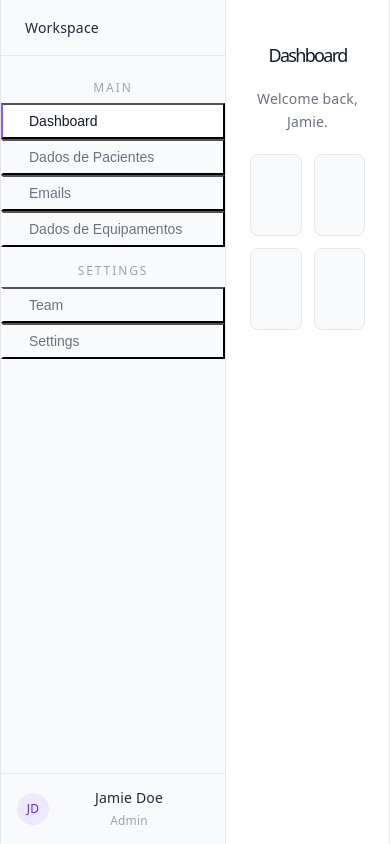
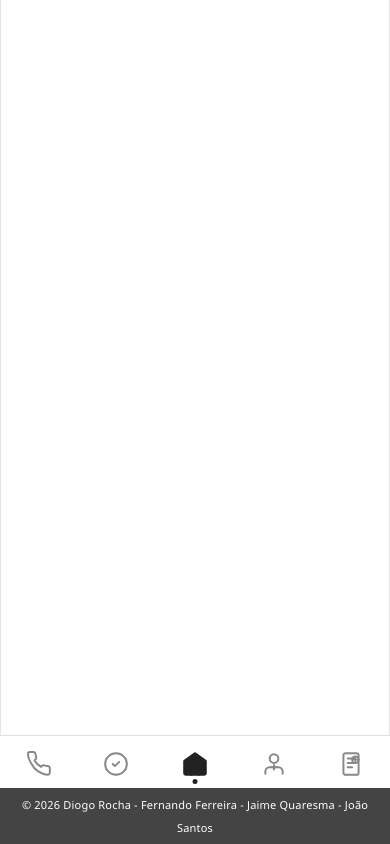
Before and after one commit to fernandoferreira-dev/pcmr, a React (Vite) app in the folder mobile-app/: page / in a window 390 px wide. Both pictures are taken after typing "Sample", "Sample123" into the empty fields and a click on the button "Login". Built offline with nearby package versions, Linux system fonts and the light colour scheme.

Commit message:
feat: mobile app navbar added chore: fixed formatting

```diff
--- a/mobile-app/src/App.tsx
+++ b/mobile-app/src/App.tsx
@@ -1,6 +1,6 @@
 import { useState } from 'react'
 import LoginPage from './pages/login-page'
-import SidebarComponent from './components/side-bar-component'
+import MainPage from './pages/main-page'
 
 function App() {
   const [page, setPage] = useState<'login' | 'dashboard'>('login')
@@ -8,7 +8,7 @@ function App() {
   return page === 'login' ? (
     <LoginPage onLogin={() => setPage('dashboard')}/>
   ) : (
-    <SidebarComponent />
+    <MainPage/>
   )
 }
 
--- a/mobile-app/src/components/admin-dashboard-component.tsx
+++ b/mobile-app/src/components/admin-dashboard-component.tsx
@@ -1,4 +1,4 @@
-import "../styles/styles.css";
+import '../styles/styles.css';
 
 declare function sendPrompt(prompt: string): void;
 
--- /dev/null
+++ b/mobile-app/src/components/nav-bar-component.tsx
@@ -0,0 +1,110 @@
+import { useState, type JSX } from "react";
+import '../styles/styles.css';
+
+interface IconProps {
+  active: boolean;
+}
+
+interface NavItem {
+  id: string;
+  label: string;
+  icon: (props: IconProps) => JSX.Element;
+}
+
+interface NavBarProps {
+  onNavigate?: (id: string) => void;
+}
+
+const NAV_ITEMS: NavItem[] = [
+  {
+    id: "contact",
+    label: "Contact",
+    icon: ({ active }: IconProps) => (
+      <svg viewBox="0 0 24 24" fill="none" stroke="currentColor" strokeWidth={active ? 2.2 : 1.8} strokeLinecap="round" strokeLinejoin="round" width={26} height={26}>
+        <path d="M22 16.92v3a2 2 0 0 1-2.18 2 19.79 19.79 0 0 1-8.63-3.07A19.5 19.5 0 0 1 4.8 11.6 19.79 19.79 0 0 1 1.72 3 2 2 0 0 1 3.7 1h3a2 2 0 0 1 2 1.72 12.84 12.84 0 0 0 .7 2.81 2 2 0 0 1-.45 2.11L7.91 8.7a16 16 0 0 0 6 6l1.06-1.06a2 2 0 0 1 2.11-.45 12.84 12.84 0 0 0 2.81.7A2 2 0 0 1 22 15.92z" />
+      </svg>
+    ),
+  },
+  {
+    id: "status",
+    label: "Status",
+    icon: ({ active }: IconProps) => (
+      <svg viewBox="0 0 24 24" fill="none" stroke="currentColor" strokeWidth={active ? 2.2 : 1.8} strokeLinecap="round" strokeLinejoin="round" width={26} height={26}>
+        <circle cx="12" cy="12" r="10" />
+        <path d="M9 12l2 2 4-4" />
+      </svg>
+    ),
+  },
+  {
+    id: "home",
+    label: "Home",
+    icon: ({ active }: IconProps) => (
+      <svg viewBox="0 0 24 24" fill={active ? "currentColor" : "none"} stroke="currentColor" strokeWidth={active ? 2.2 : 1.8} strokeLinecap="round" strokeLinejoin="round" width={28} height={28}>
+        <path d="M3 9.5L12 3l9 6.5V20a1 1 0 0 1-1 1H4a1 1 0 0 1-1-1V9.5z" />
+        <path d="M9 21V12h6v9" stroke="currentColor" strokeWidth={active ? 2.2 : 1.8} fill="none" />
+      </svg>
+    ),
+  },
+  {
+    id: "doctor",
+    label: "Doctor",
+    icon: ({ active }: IconProps) => (
+      <svg viewBox="0 0 24 24" fill="none" stroke="currentColor" strokeWidth={active ? 2.2 : 1.8} strokeLinecap="round" strokeLinejoin="round" width={26} height={26}>
+        <path d="M20 21v-2a4 4 0 0 0-4-4H8a4 4 0 0 0-4 4v2" />
+        <circle cx="12" cy="7" r="4" />
+        <line x1="12" y1="13" x2="12" y2="17" />
+        <line x1="10" y1="15" x2="14" y2="15" />
+      </svg>
+    ),
+  },
+  {
+    id: "records",
+    label: "Records",
+    icon: ({ active }: IconProps) => (
+      <svg viewBox="0 0 24 24" fill="none" stroke="currentColor" strokeWidth={active ? 2.2 : 1.8} strokeLinecap="round" strokeLinejoin="round" width={26} height={26}>
+        <rect x="5" y="2" width="14" height="20" rx="2" ry="2" />
+        <line x1="9" y1="7" x2="15" y2="7" />
+        <line x1="9" y1="11" x2="15" y2="11" />
+        <line x1="9" y1="15" x2="13" y2="15" />
+        <circle cx="16" cy="8" r="3" fill="none" />
+        <path d="M13.5 8h5M16 5.5v5" stroke="currentColor" strokeWidth={1.4} />
+      </svg>
+    ),
+  },
+];
+
+const CREATORS = "© 2026 Diogo Rocha - Fernando Ferreira - Jaime Quaresma - João Santos";
+
+export default function NavBarComponent({ onNavigate }: NavBarProps) {
+  const [active, setActive] = useState("home");
+
+  const handleSelect = (id: string) => {
+    setActive(id);
+    onNavigate?.(id);
+  };
+
+  return (
+    <nav className="navwrapper">
+      <div className="navbar">
+        {NAV_ITEMS.map((item) => {
+          const isActive = active === item.id;
+          return (
+            <button
+              key={item.id}
+              onClick={() => handleSelect(item.id)}
+              className={`navbtn ${isActive ? "active" : ""}`}
+              aria-label={item.label}
+              aria-current={isActive ? "page" : undefined}
+            >
+              <span className="naviconWrap">
+                <item.icon active={isActive} />
+                {isActive && <span className="navdot" />}
+              </span>
+            </button>
+          );
+        })}
+      </div>
+      <div className="navfooter">{CREATORS}</div>
+    </nav>
+  );
+}
--- a/mobile-app/src/pages/main-page.tsx
+++ b/mobile-app/src/pages/main-page.tsx
@@ -1,10 +1,10 @@
-import SidebarComponent from "../components/side-bar-component";
-import "../styles/styles.css";
+import NavBarComponent from '../components/nav-bar-component';
+import '../styles/styles.css';
 
 export default function MainPage() {
     return (
         <>
-            <SidebarComponent/>
+            <NavBarComponent/>
         </>
     )
 
--- a/mobile-app/src/styles/styles.css
+++ b/mobile-app/src/styles/styles.css
@@ -60,170 +60,70 @@
   height: 50%;
 }
 
-/* css da sidebar */
-.sidebar-wrapper {
+/* navbar css */
+.navwrapper {
+  position: fixed;
+  bottom: 0;
+  left: 0;
+  right: 0;
+  background: #fff;
+  border-top: 1.5px solid #e0e0e0;
   display: flex;
-  height: 100vh;
-  background-color: #ffffff;
+  flex-direction: column;
+  user-select: none;
+  z-index: 1000;
+  font-family: 'Segoe UI', system-ui, sans-serif;
 }
 
-.sidebar {
+.navbar {
   display: flex;
-  width: 14rem;
-  flex-direction: column;
-  border-right: 1px solid #e5e7eb;
-  background-color: #f9fafb;
+  justify-content: space-around;
+  align-items: center;
+  padding: 10px 0 6px;
 }
 
-.sidebar-logo {
-  border-bottom: 1px solid #e5e7eb;
-  padding: 1rem;
+.navbtn {
+  color: #888;
+  background: none;
+  border: none;
+  cursor: pointer;
+  display: flex;
+  flex-direction: column;
+  align-items: center;
+  gap: 2px;
+  padding: 4px 12px;
+  transition: color 0.15s ease;
+  -webkit-tap-highlight-color: transparent;
+  outline: none;
 }
 
-.sidebar-logo-text {
+.navbtn.active {
+  color: #222;
+}
+
+.naviconWrap {
+  position: relative;
   display: flex;
   align-items: center;
-  gap: 0.5rem;
-  font-size: 0.875rem;
-  font-weight: 500;
-  color: #1f2937;
+  justify-content: center;
 }
 
-.sidebar-logo-icon {
-  font-size: 1.25rem;
-  color: #6b7280;
+.navdot {
+  position: absolute;
+  bottom: -6px;
+  left: 50%;
+  transform: translateX(-50%);
+  width: 5px;
+  height: 5px;
+  border-radius: 50%;
+  background: #222;
 }
 
-.sidebar-nav {
-  flex: 1;
-  padding: 0.5rem 0;
+.navfooter {
+  text-align: center;
+  font-size: 11px;
+  color: #fff;
+  background: #444;
+  padding: 5px 8px;
+  letter-spacing: 0.2px;
 }
-
-.sidebar-footer {
-  border-top: 1px solid #e5e7eb;
-  padding: 0.75rem 1rem;
-}
-
-.sidebar-footer-content {
-  display: flex;
-  align-items: center;
-  gap: 0.5rem;
-}
-
-.user-avatar {
-  display: flex;
-  width: 2rem;
-  height: 2rem;
-  align-items: center;
-  justify-content: center;
-  flex-shrink: 0;
-  border-radius: 9999px;
-  background-color: #ede9fe;
-  font-size: 0.75rem;
-  font-weight: 500;
-  color: #6d28d9;
-}
-
-.user-info {
-  min-width: 0;
-  flex: 1;
-}
-
-.user-name {
-  overflow: hidden;
-  text-overflow: ellipsis;
-  white-space: nowrap;
-  font-size: 0.875rem;
-  font-weight: 500;
-  color: #1f2937;
-}
-
-.user-role {
-  font-size: 0.75rem;
-  color: #9ca3af;
-}
-
-.user-menu-icon {
-  cursor: pointer;
-  font-size: 1rem;
-  color: #9ca3af;
-}
-
-.main-content {
-  flex: 1;
-  padding: 1.5rem;
-}
-
-.main-title {
-  font-size: 1.125rem;
-  font-weight: 500;
-  color: #111827;
-}
-
-.main-subtitle {
-  margin-top: 0.25rem;
-  font-size: 0.875rem;
-  color: #6b7280;
-}
-
-.dashboard-grid {
-  margin-top: 1.25rem;
-  display: grid;
-  grid-template-columns: repeat(2, minmax(0, 1fr));
-  gap: 0.75rem;
-}
-
-.grid-item {
-  height: 5rem;
-  border-radius: 0.5rem;
-  border: 1px solid #e5e7eb;
-  background-color: #f9fafb;
-}
-
-.section-label {
-  padding: 0.75rem 1rem 0.25rem 1rem;
-  font-size: 0.75rem;
-  font-weight: 500;
-  text-transform: uppercase;
-  letter-spacing: 0.16em;
-  color: #9ca3af;
-}
-
-.nav-item {
-  display: flex;
-  width: 100%;
-  align-items: center;
-  gap: 0.625rem;
-  padding: 0.5rem 1rem;
-  font-size: 0.875rem;
-  border-left: 2px solid transparent;
-  background-color: transparent;
-  color: #6b7280;
-  cursor: pointer;
-  transition: all 0.3s ease;
-}
-
-.nav-item:hover {
-  background-color: #ffffff;
-  color: #1f2937;
-}
-
-.nav-item.active {
-  border-left-color: #8b5cf6;
-  background-color: #ffffff;
-  font-weight: 500;
-  color: #111827;
-}
-
-.nav-item-icon {
-  font-size: 1rem;
-}
-
-.nav-item-badge {
-  margin-left: auto;
-  border-radius: 9999px;
-  background-color: #ede9fe;
-  padding: 0.125rem 0.5rem;
-  font-size: 0.75rem;
-  color: #6d28d9;
-}
```
